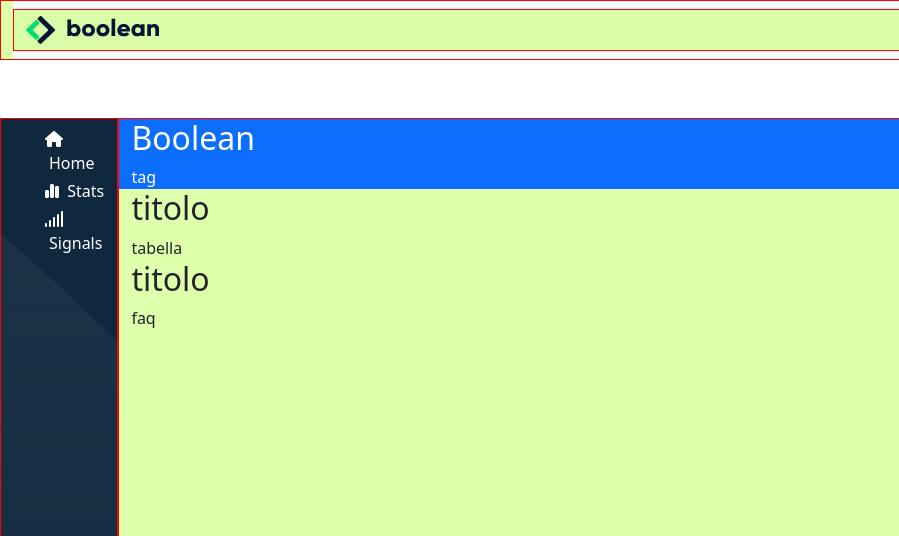
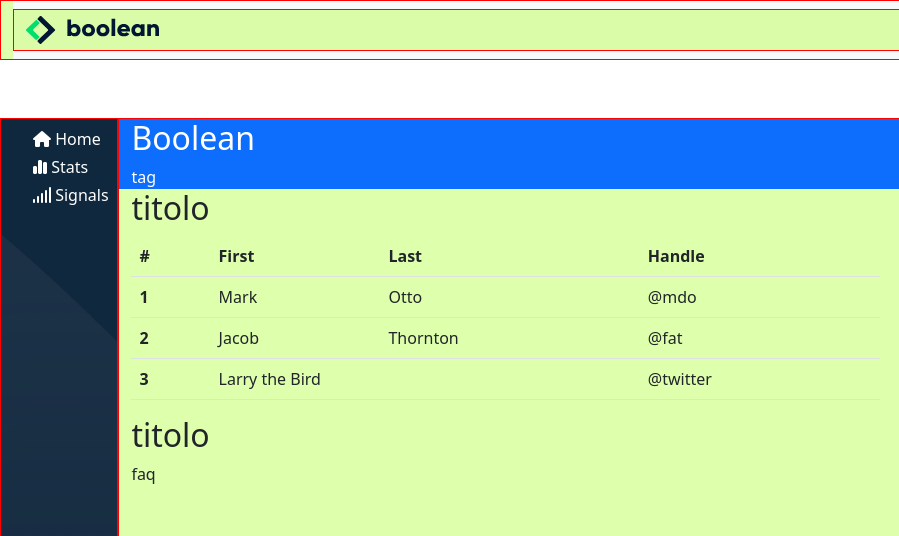
Before and after one commit to andreaa21/html-css-bootstrap-dashboard, a plain HTML site: page index.html in a window 1280 px wide. Shown: the top 536 px of the page, 0-899 px from the left. Drawn offline with nearby package versions, Linux system fonts and the light colour scheme.

Commit message:
add table to content-bottom

```diff
--- a/index.html
+++ b/index.html
@@ -23,8 +23,8 @@
           <nav class="navbar navbar-expand-lg bg-light">
             <div class="container-fluid">
               <a class="navbar-brand" href="#">
-                <img src="assets/img/logo.svg" class="d-none d-md-block" alt="logo">
-                <img src="assets/img/mobile-logo.png" class="d-md-none" alt="logo-mobile">
+                <img src="assets/img/logo.svg" class="d-none d-lg-block" alt="logo">
+                <img src="assets/img/mobile-logo.png" class="d-lg-none" alt="logo-mobile">
               </a>
               <div class="d-flex" id="navbarSupportedContent">
                 <form class="d-flex" role="search">
@@ -51,21 +51,27 @@
 
     <div class="container-fluid c-container sidenav text-white">
       <div class="row h-100">
-        <div class="col">
+        <div class="col p-0 text-start">
 
           <div class="sidenav-top">
             <ul class="mt-2">
               <li class="my-1">
                 <i class="fa-solid fa-house"></i>
-                <a href="#" class="d-none d-md-inline-block ms-1">Home</a>
+                <a href="#" class="d-none d-lg-inline-block">
+                  Home
+                </a>
               </li>
               <li class="my-1">
                 <i class="fa-solid fa-chart-simple"></i>
-                <a href="#" class="d-none d-md-inline-block ms-1">Stats</a>
+                <a href="#" class="d-none d-lg-inline-block">
+                  Stats
+                </a>
               </li>
               <li class="my-1">
                 <i class="fa-solid fa-signal"></i>
-                <a href="#" class="d-none d-md-inline-block ms-1">Signals</a>
+                <a href="#" class="d-none d-lg-inline-block">
+                  Signals
+                </a>
               </li>
             </ul>
           </div>
@@ -73,7 +79,7 @@
           <div class="sidenav-bottom d-flex align-items-center justify-content-center">
             <div class="admin w-100 text-center">
               <i class="fa-solid fa-gear"></i>
-              <span class="d-none d-md-inline-block ms-1">
+              <span class="d-none d-lg-inline-block ms-1">
                 Admin
               </span>
             </div>
@@ -92,8 +98,8 @@
           <!-- content-top -->
 
           <section class="content-top text-white">
-            <div class="row flex-column flex-md-row d-flex align-items-center bg-primary">
-              <div class="col-md-8">
+            <div class="row flex-column flex-lg-row d-flex align-items-center bg-primary">
+              <div class="col-lg-8">
 
                   <div class="row">
                     <h2>
@@ -107,7 +113,7 @@
                   </div>
 
               </div>
-              <div class="col-md-4">
+              <div class="col-lg-4">
 
                 <div class="row">
                   <span>
@@ -127,7 +133,7 @@
 
           <section class="content-bottom">
             <div class="row">
-              <div class="col-md-8">
+              <div class="col-lg-8">
 
                 <div class="item">
                   <div class="item-top">
@@ -136,7 +142,35 @@
                     </h2>
                   </div>
                   <div class="item-bottom">
-                    tabella
+                    <table class="table">
+                      <thead>
+                        <tr>
+                          <th scope="col">#</th>
+                          <th scope="col">First</th>
+                          <th scope="col">Last</th>
+                          <th scope="col">Handle</th>
+                        </tr>
+                      </thead>
+                      <tbody>
+                        <tr>
+                          <th scope="row">1</th>
+                          <td>Mark</td>
+                          <td>Otto</td>
+                          <td>@mdo</td>
+                        </tr>
+                        <tr>
+                          <th scope="row">2</th>
+                          <td>Jacob</td>
+                          <td>Thornton</td>
+                          <td>@fat</td>
+                        </tr>
+                        <tr>
+                          <th scope="row">3</th>
+                          <td colspan="2">Larry the Bird</td>
+                          <td>@twitter</td>
+                        </tr>
+                      </tbody>
+                    </table>
                   </div>
                 </div>
 
@@ -152,7 +186,7 @@
                 </div>
 
               </div>
-              <div class="col-md-4">
+              <div class="col-lg-4">
 
                 <div class="item">
                   <div class="item-top">
```
